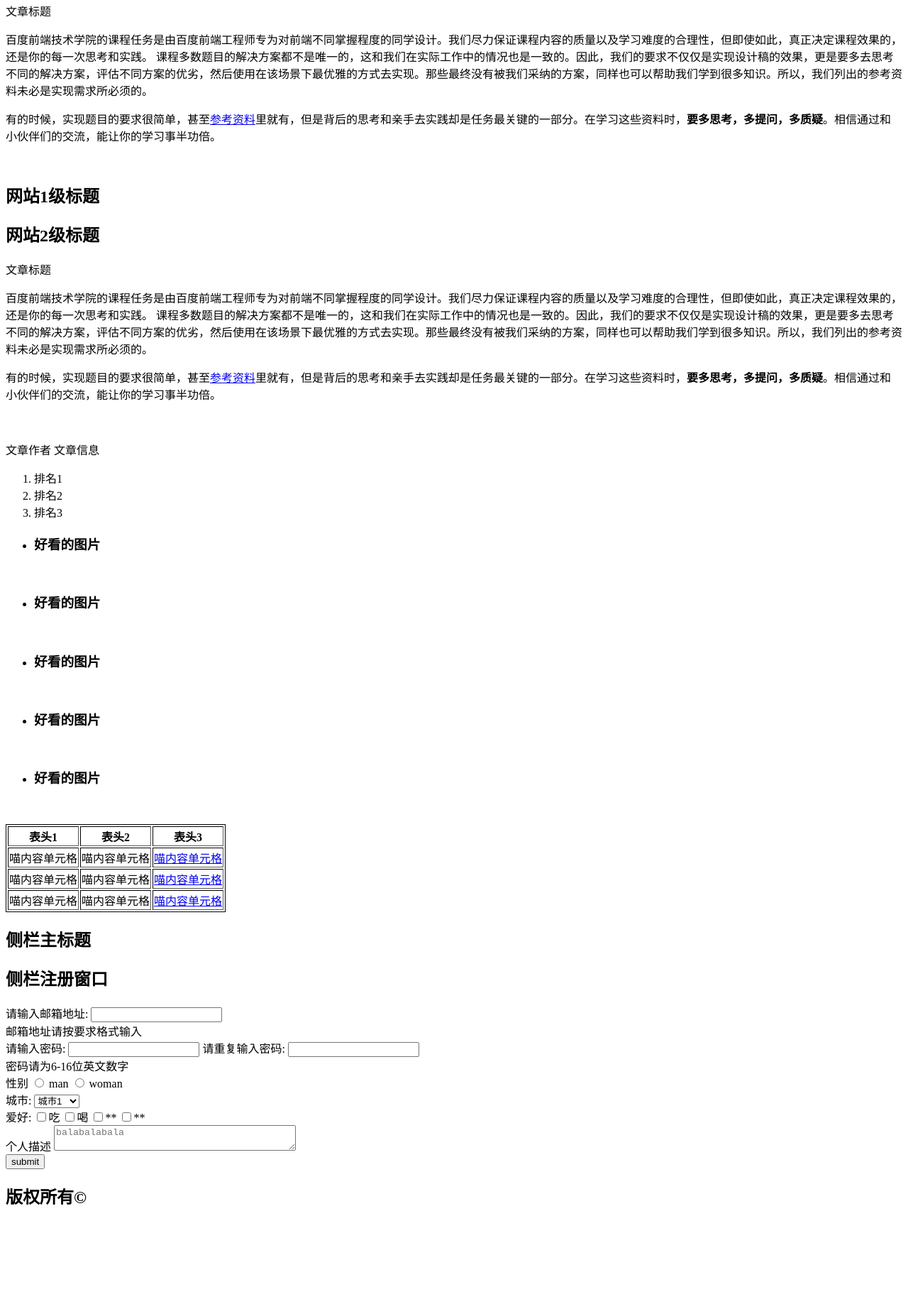
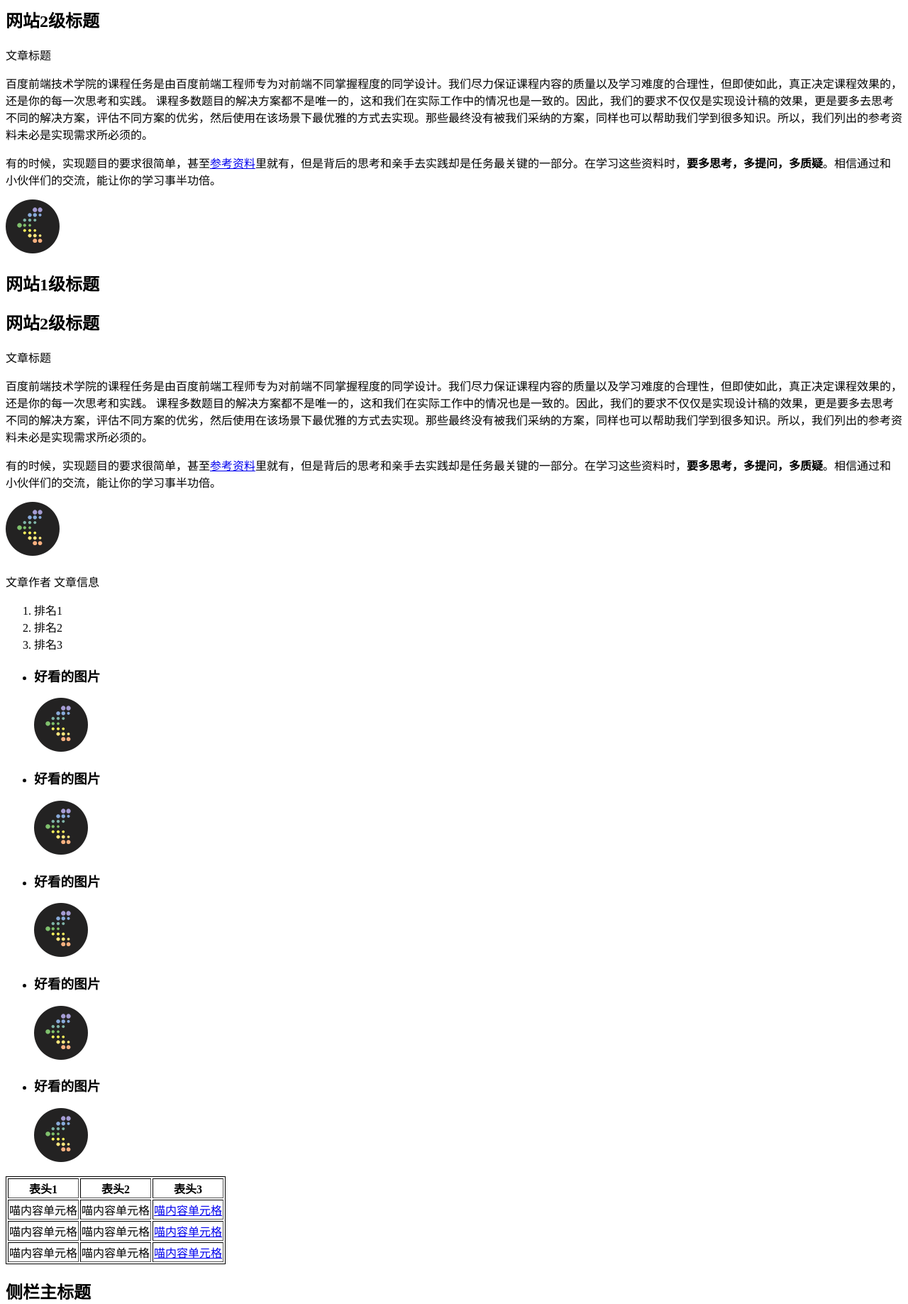
Before and after one commit to FunkySamuel37/baiduDemo, a plain HTML site: page task_1/index.html in a window 1280 px wide. Shown: the part 699-2536 px from the top of the page at 71% size. Before the commit the page ends 2421 px from the top, so only its background shows below. Drawn offline with Linux system fonts and the light colour scheme.

Commit message:
add a mainpages

```diff
--- a/task_1/index.html
+++ b/task_1/index.html
@@ -30,7 +30,7 @@
       有的时候，实现题目的要求很简单，甚至<a href="http://www.baidu.com/" target="_blank">参考资料</a>里就有，但是背后的思考和亲手去实践却是任务最关键的一部分。在学习这些资料时，<strong>要多思考，多提问，多质疑</strong>。相信通过和小伙伴们的交流，能让你的学习事半功倍。
     </p>
 
-    <img src="asset/images/logo.png" alt="" />
+    <img src="../asset/images/logo.png" alt="" />
 
 
     <h2>网站1级标题</h2>
@@ -46,7 +46,7 @@
       有的时候，实现题目的要求很简单，甚至<a href="http://www.baidu.com/" target="_blank">参考资料</a>里就有，但是背后的思考和亲手去实践却是任务最关键的一部分。在学习这些资料时，<strong>要多思考，多提问，多质疑</strong>。相信通过和小伙伴们的交流，能让你的学习事半功倍。
     </p>
 
-    <img src="asset/images/logo.png" alt="" />
+    <img src="../../asset/images/logo.png" alt="" />
 
 
     <h2>网站1级标题</h2>
@@ -62,7 +62,7 @@
       有的时候，实现题目的要求很简单，甚至<a href="http://www.baidu.com/" target="_blank">参考资料</a>里就有，但是背后的思考和亲手去实践却是任务最关键的一部分。在学习这些资料时，<strong>要多思考，多提问，多质疑</strong>。相信通过和小伙伴们的交流，能让你的学习事半功倍。
     </p>
 
-    <img src="asset/images/logo.png" alt="" />
+    <img src="../asset/images/logo.png" alt="" />
 
     <div class="last-post">
       <h2 class="title"></h2>
@@ -76,11 +76,11 @@
       </ol>
 
       <ul>
-        <li><h3>好看的图片</h3><img src="asset/images/logo.png" alt=""></li>
-        <li><h3>好看的图片</h3><img src="asset/images/logo.png" alt=""></li>
-        <li><h3>好看的图片</h3><img src="asset/images/logo.png" alt=""></li>
-        <li><h3>好看的图片</h3><img src="asset/images/logo.png" alt=""></li>
-        <li><h3>好看的图片</h3><img src="asset/images/logo.png" alt=""></li>
+        <li><h3>好看的图片</h3><img src="../asset/images/logo.png" alt=""></li>
+        <li><h3>好看的图片</h3><img src="../asset/images/logo.png" alt=""></li>
+        <li><h3>好看的图片</h3><img src="../asset/images/logo.png" alt=""></li>
+        <li><h3>好看的图片</h3><img src="../asset/images/logo.png" alt=""></li>
+        <li><h3>好看的图片</h3><img src="../asset/images/logo.png" alt=""></li>
       </ul>
 
       <table border=1 style="border: 1px solid black;">
```
Also changed, not shown: index.html (added, +14 -0 lines), source/index.html (added, +14 -0 lines).
